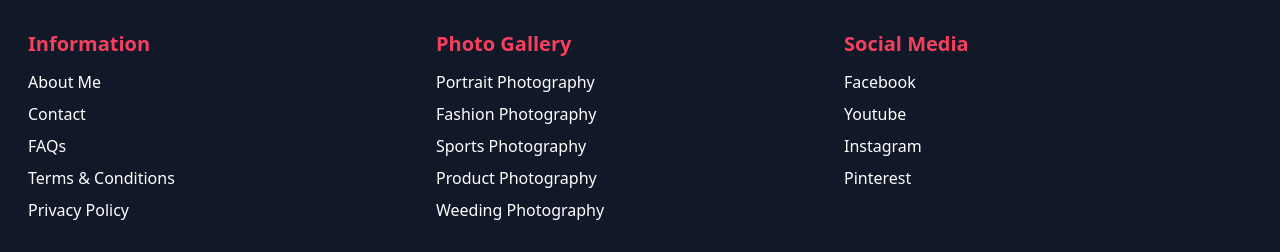
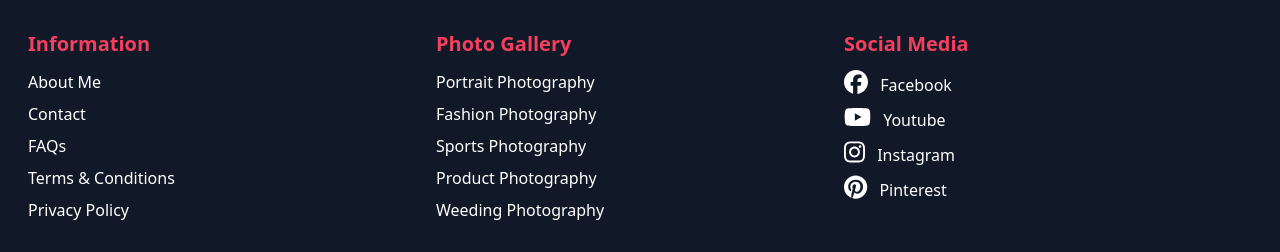
Before and after one commit to motalibpathan/photography-service-provider, a React (Create React App) app: page / in a window 1280 px wide. Shown: the part 1654-1906 px from the top of the page. Built offline with nearby package versions, Linux system fonts and the light colour scheme; no server answers.

Commit message:
footer social media icon added

```diff
--- a/package.json
+++ b/package.json
@@ -3,6 +3,11 @@
   "version": "0.1.0",
   "private": true,
   "dependencies": {
+    "@fortawesome/fontawesome-svg-core": "^6.1.1",
+    "@fortawesome/free-brands-svg-icons": "^6.1.1",
+    "@fortawesome/free-regular-svg-icons": "^6.1.1",
+    "@fortawesome/free-solid-svg-icons": "^6.1.1",
+    "@fortawesome/react-fontawesome": "^0.1.18",
     "@testing-library/jest-dom": "^5.16.4",
     "@testing-library/react": "^13.1.1",
     "@testing-library/user-event": "^13.5.0",
--- a/src/components/Footer/Footer.js
+++ b/src/components/Footer/Footer.js
@@ -1,3 +1,10 @@
+import {
+  faFacebook,
+  faInstagram,
+  faPinterest,
+  faYoutube,
+} from "@fortawesome/free-brands-svg-icons";
+import { FontAwesomeIcon } from "@fortawesome/react-fontawesome";
 import React from "react";
 
 const Footer = () => {
@@ -34,10 +41,34 @@
               Social Media
             </h1>
             <ul className="space-y-2">
-              <li>Facebook</li>
-              <li>Youtube</li>
-              <li>Instagram</li>
-              <li>Pinterest</li>
+              <li>
+                <FontAwesomeIcon
+                  className="text-2xl mr-2 hover:text-rose-500"
+                  icon={faFacebook}
+                />{" "}
+                Facebook
+              </li>
+              <li>
+                <FontAwesomeIcon
+                  className="text-2xl mr-2 hover:text-rose-500"
+                  icon={faYoutube}
+                />{" "}
+                Youtube
+              </li>
+              <li>
+                <FontAwesomeIcon
+                  className="text-2xl mr-2 hover:text-rose-500"
+                  icon={faInstagram}
+                />{" "}
+                Instagram
+              </li>
+              <li>
+                <FontAwesomeIcon
+                  className="text-2xl mr-2 hover:text-rose-500"
+                  icon={faPinterest}
+                />{" "}
+                Pinterest
+              </li>
             </ul>
           </div>
         </div>
@@ -50,11 +81,3 @@
 };
 
 export default Footer;
-
-// Information
-// About us
-// Contact us
-// FAQ
-// Request City
-// Terms & Conditions
-// Privacy Policy
```
Also changed, not shown: 1 other file (tests, documents, lock files or other folders).
